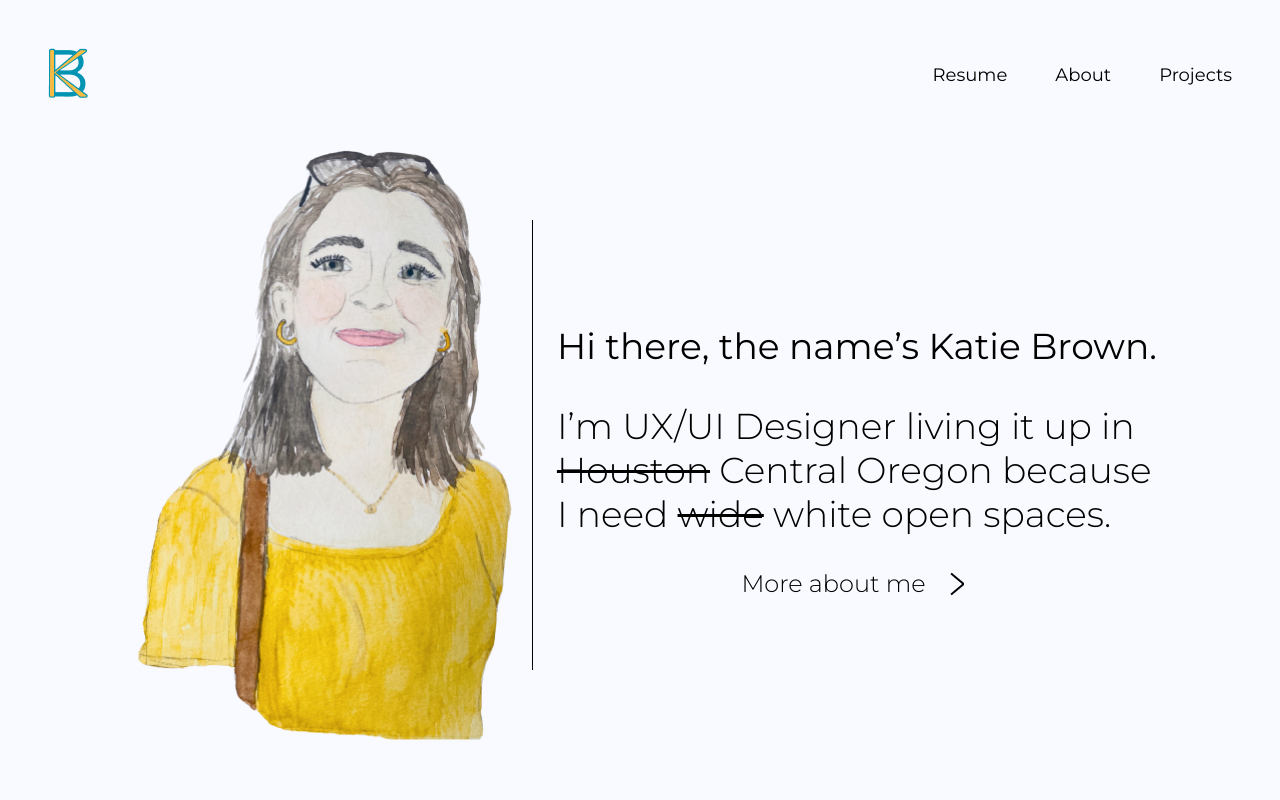
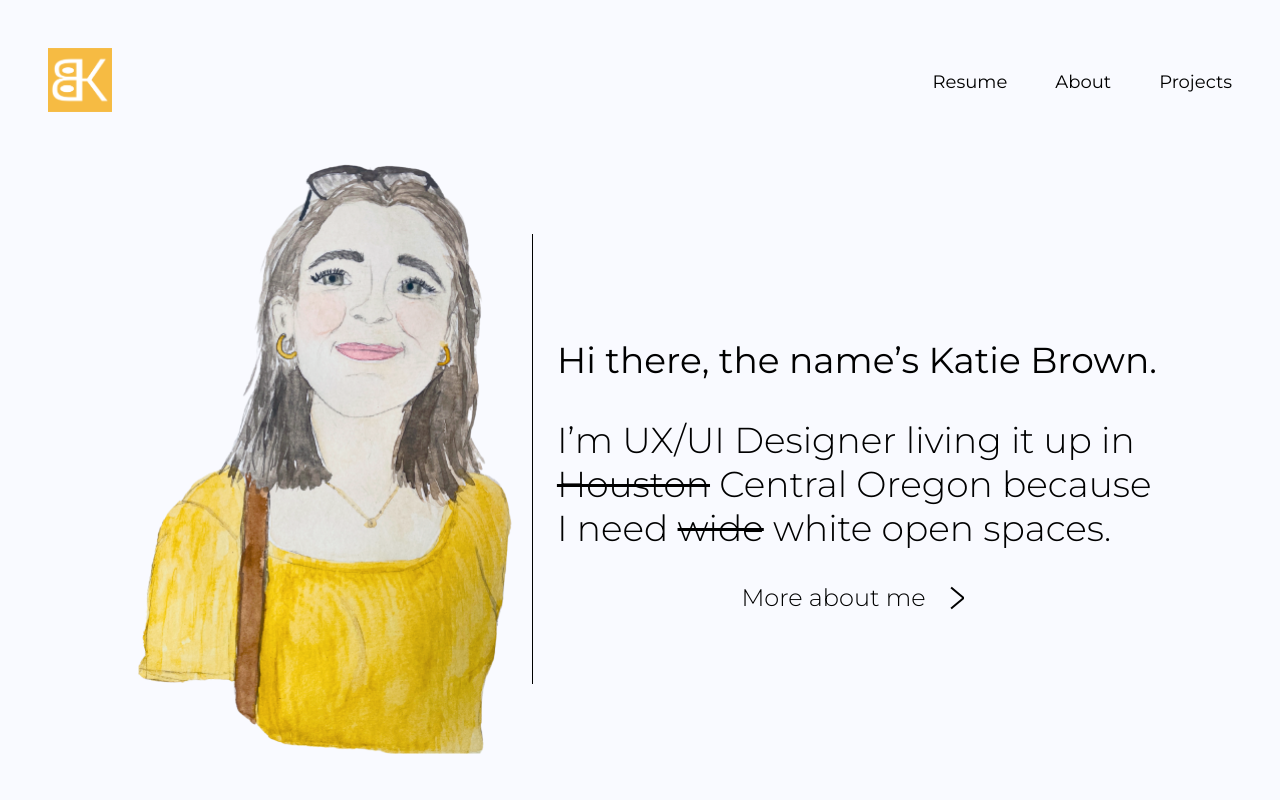
Before and after one commit to katiebrown1092/UX_UI_HW_19, a plain HTML site: page index.html in a window 1280 px wide. Shown: the top 800 px of the page. Drawn offline with nearby package versions, Linux system fonts and the light colour scheme.

Commit message:
ScrollReveal Mastered

```diff
--- a/Styles/style.css
+++ b/Styles/style.css
@@ -11,8 +11,12 @@ header {
     justify-content: space-between;
     align-items: center;}
 
-#header-logo {
-    padding: 48px;}
+#header-logo img {
+    padding: 48px;
+    height: 64px;
+    width: auto;
+}
+
 
 #globalNav{
     margin-right: 24px;}
--- a/index.html
+++ b/index.html
@@ -6,16 +6,25 @@
     <meta name="viewport" content="width=device-width, initial-scale=1.0">
     <title>Katie Brown</title>
     <link rel="stylesheet" href="./Styles/style.css">
+
+    <script src="https://unpkg.com/scrollreveal@4.0.0/dist/scrollreveal.min.js"></script>
+    <script>
+        ScrollReveal({
+            distance:"50px",
+            duration:1000,
+        });
+    </script>
+
     <link rel="preconnect" href="https://fonts.googleapis.com">
     <link rel="preconnect" href="https://fonts.gstatic.com" crossorigin>
     <link href="https://fonts.googleapis.com/css2?family=Montserrat:wght@100;200;300;400;500;600;700&display=swap" rel="stylesheet">
 
+</head>
 
-</head>
 <body>
     <header>
         <div id="header-logo">
-            <img src="Assets/small_logo.png" alt="Katie Brown Logo">
+            <img src="Assets/myLogo.png" alt="Katie Brown Logo">
         </div>
         <div id="globalNav">
             <ul>
@@ -95,6 +104,7 @@
         </div>
     </section>
 
+    <h1>This a change so I can practice moving branches</h1>
 
 
     <section id=skillsSection>
@@ -118,5 +128,7 @@
             <a href="">hello@katiebrown.design</a>
         </div>
     </footer>
+
+    <script src="js/index.js"></script>
 </body>
 </html>
--- /dev/null
+++ b/js/index.js
@@ -0,0 +1,54 @@
+ScrollReveal().reveal('#header-logo', {
+    delay: 200,
+    duration:3000,
+    origin: 'top',
+
+});
+ScrollReveal().reveal('#globalNav', {
+    delay: 500,
+    origin: 'right',
+    duration:3000,
+
+});
+
+ScrollReveal().reveal('#hero_image', {
+    delay: 800,
+    origin: 'left',
+    duration:3000,
+
+});
+ScrollReveal().reveal('.heroText', {
+    delay: 900,
+    origin:'right',
+    duration:3000,
+
+});
+ScrollReveal().reveal('.verticalLine', {
+    delay: 700,
+    duration:3000,
+
+});
+
+ScrollReveal().reveal('#deptOfEd', {
+    delay: 100,
+    duration:3000,
+    origin:'left'
+});
+
+ScrollReveal().reveal('#pgk', {
+    delay: 100,
+    duration:2000,
+    origin:'right'
+});
+
+ScrollReveal().reveal('#govid', {
+    delay: 100,
+    duration:3000,
+    origin:'left'
+});
+
+ScrollReveal().reveal('#grnbox', {
+    delay: 100,
+    duration:2000,
+    origin:'right'
+});
```
Also changed, not shown: Assets/myLogo.png (added), 1 other file.
